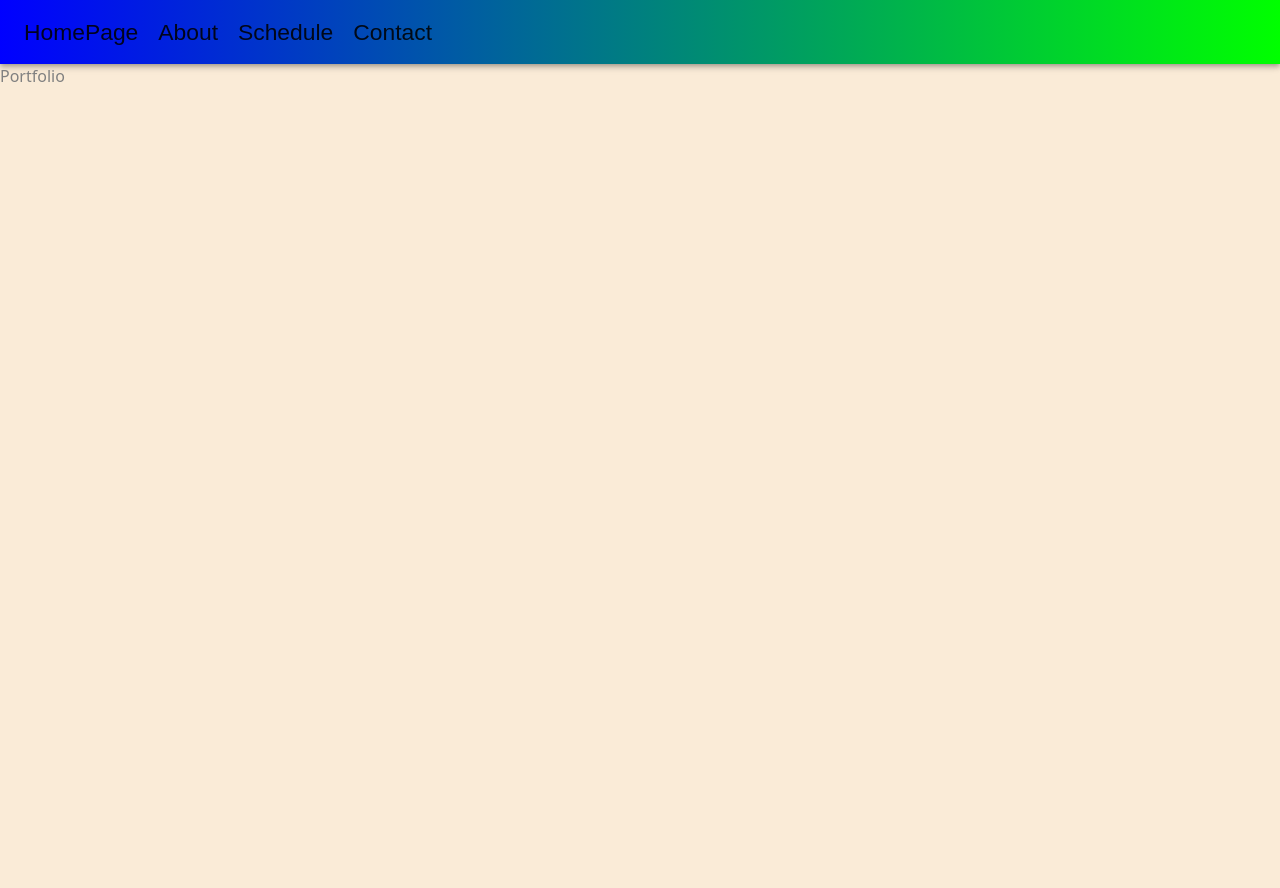
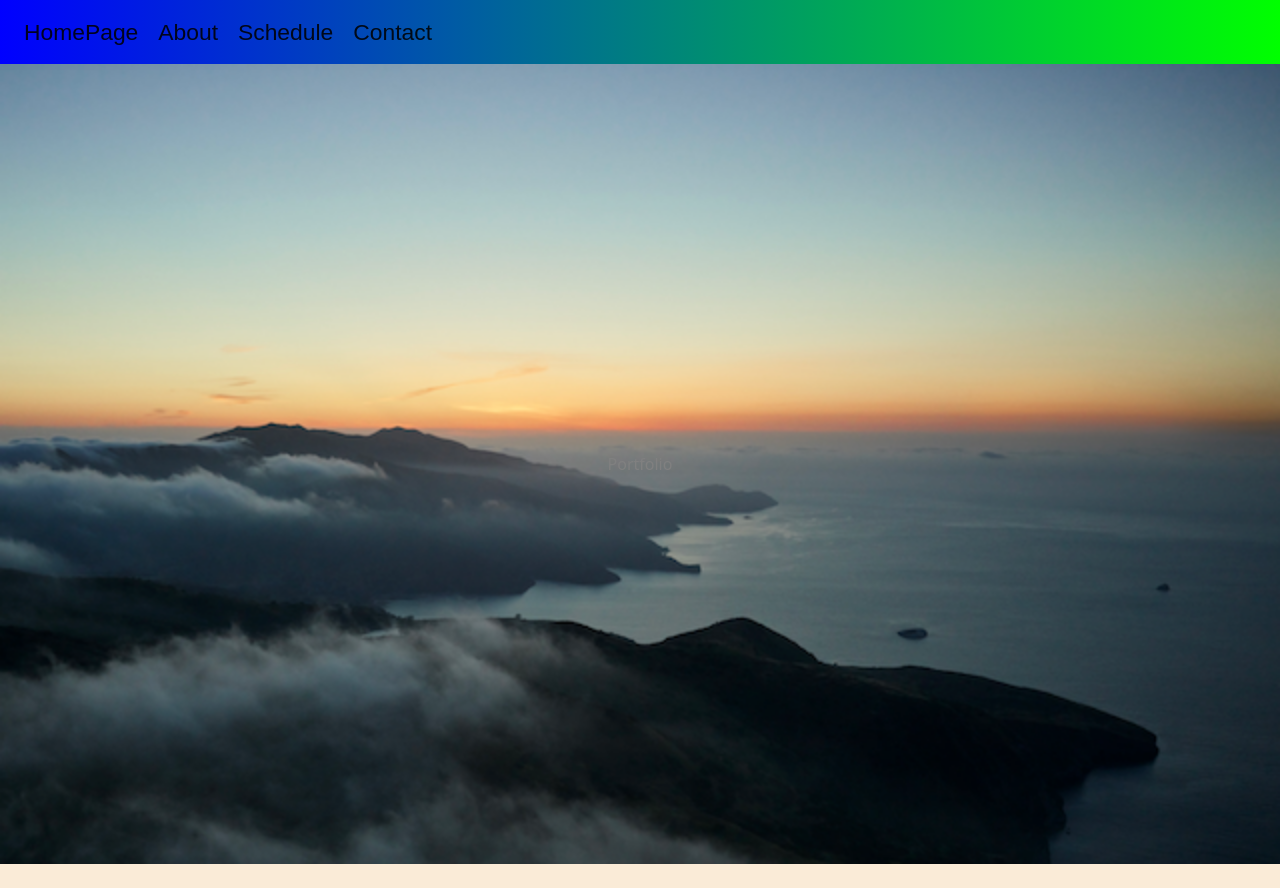
Before and after one commit to Aguadebebe/Agile-Internal, a React (Create React App) app: page /Agile-Internal/schedule in a window 1280 px wide. After the commit the page ends 864 px from the top, so only its background shows below. Built offline with nearby package versions, Linux system fonts and the light colour scheme.

Commit message:
put h1 element inside schedule-container div

```diff
--- a/src/pages/Schedule.js
+++ b/src/pages/Schedule.js
@@ -22,9 +22,12 @@ function Schedule() {
   return (
 
       <div>
-         <h1 ref={h1Ref}>Portfolio</h1>
-         <div style={styles}></div>
-        <div className="schedule-container pt-16"></div>
+
+          <div style={styles}>
+            <div className="schedule-container">
+             <h1 ref={h1Ref}>Portfolio</h1>
+            </div>
+          </div>
      </div>
   );
 }
```
